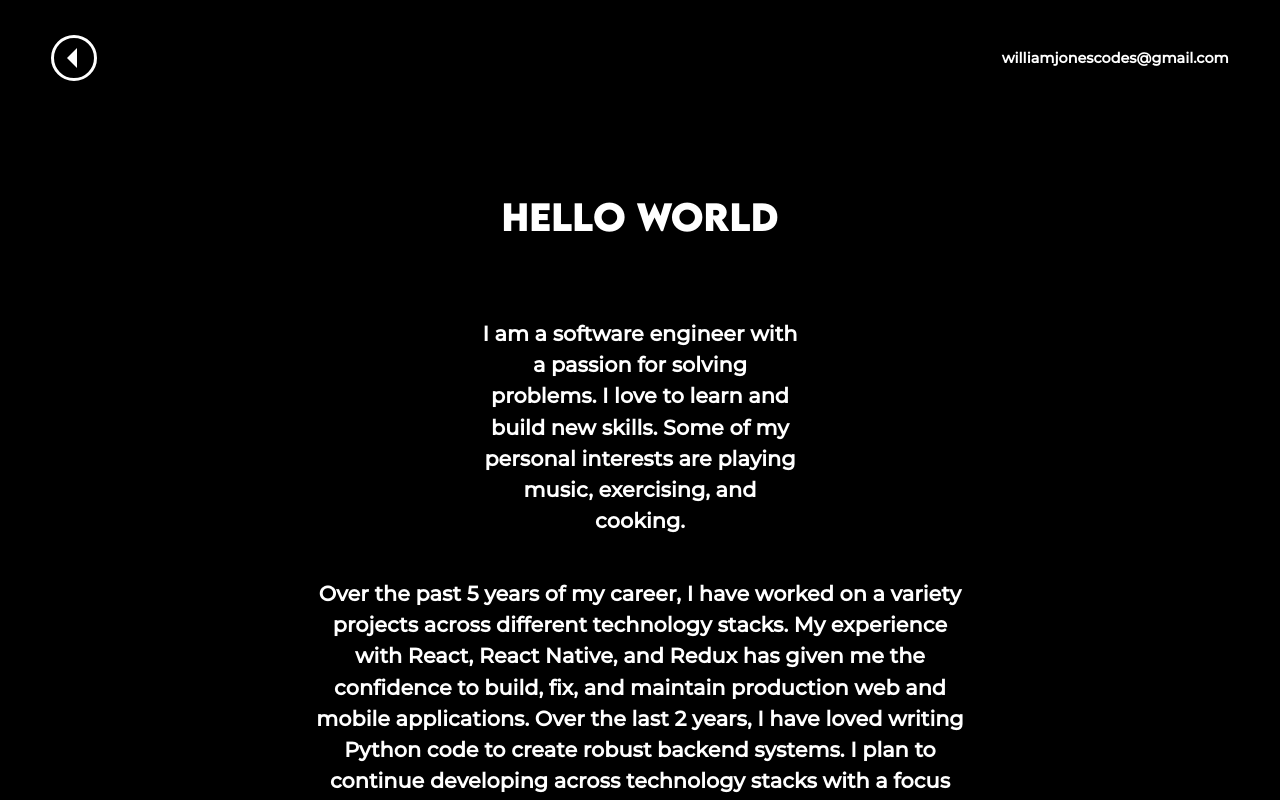
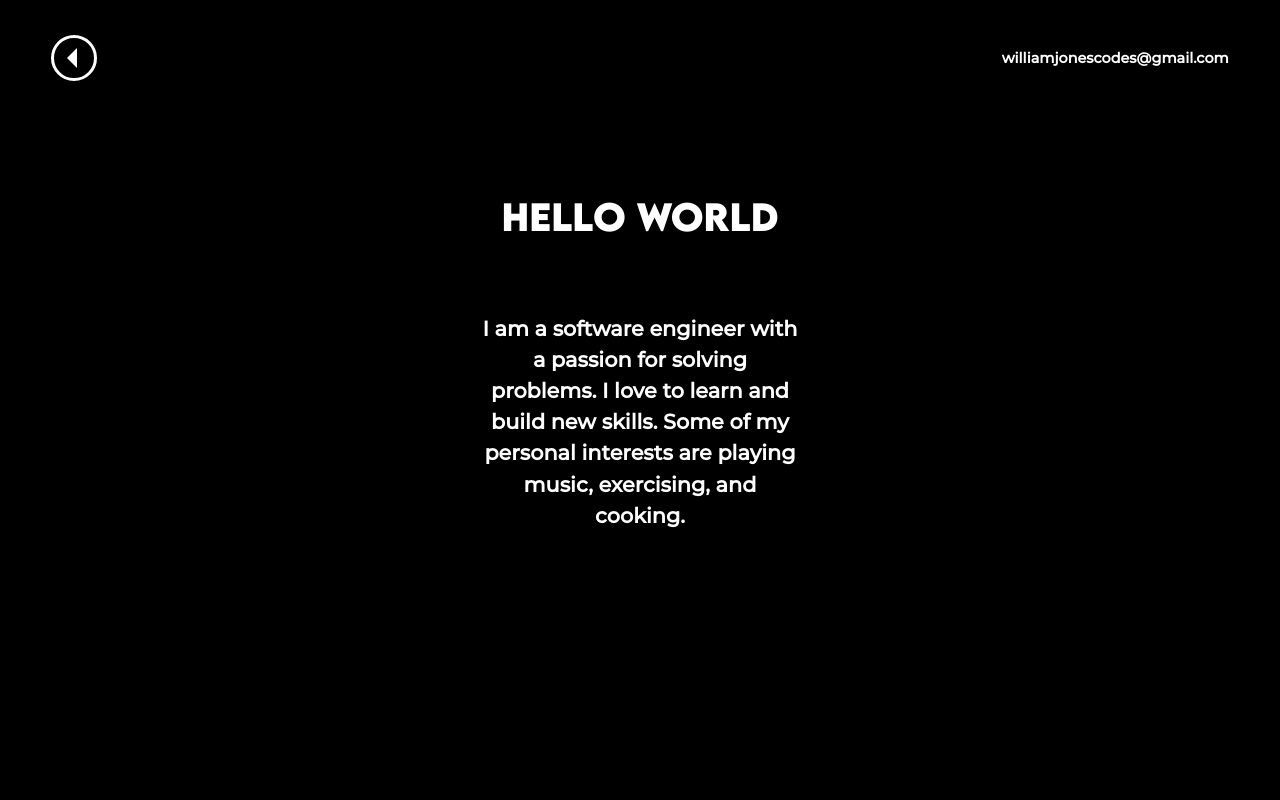
Before and after one commit to CodeJonesW/Wills_Blog, a Next.js app: page /about in a window 1280 px wide. Built offline with nearby package versions, Linux system fonts and the light colour scheme.

Commit message:
simplify about page

```diff
--- a/pages/about.tsx
+++ b/pages/about.tsx
@@ -89,27 +89,6 @@ export const Info: NextPage = () => {
                 love to learn and build new skills. Some of my personal
                 interests are playing music, exercising, and cooking.
               </p>
-              <p
-                style={{
-                  fontFamily: "MontserratMedium",
-                  textAlign: "center",
-                  fontSize: "1.3em",
-                  lineHeight: "1.5em",
-                  paddingLeft: "24px",
-                  paddingRight: "24px",
-                  marginBottom: "200px",
-                }}
-              >
-                Over the past 5 years of my career, I have worked on a variety
-                projects across different technology stacks. My experience with
-                React, React Native, and Redux has given me the confidence to
-                build, fix, and maintain production web and mobile applications.
-                Over the last 2 years, I have loved writing Python code to
-                create robust backend systems. I plan to continue developing
-                across technology stacks with a focus on building scalable
-                applications using cloud services. These experiences have given
-                me the confidence that I can learn anything I put my mind to.
-              </p>
               <UnshrinkableDiv style={{ height: "2vh" }} />
             </FlexColumnCenter>
           </Section2Content>
```
